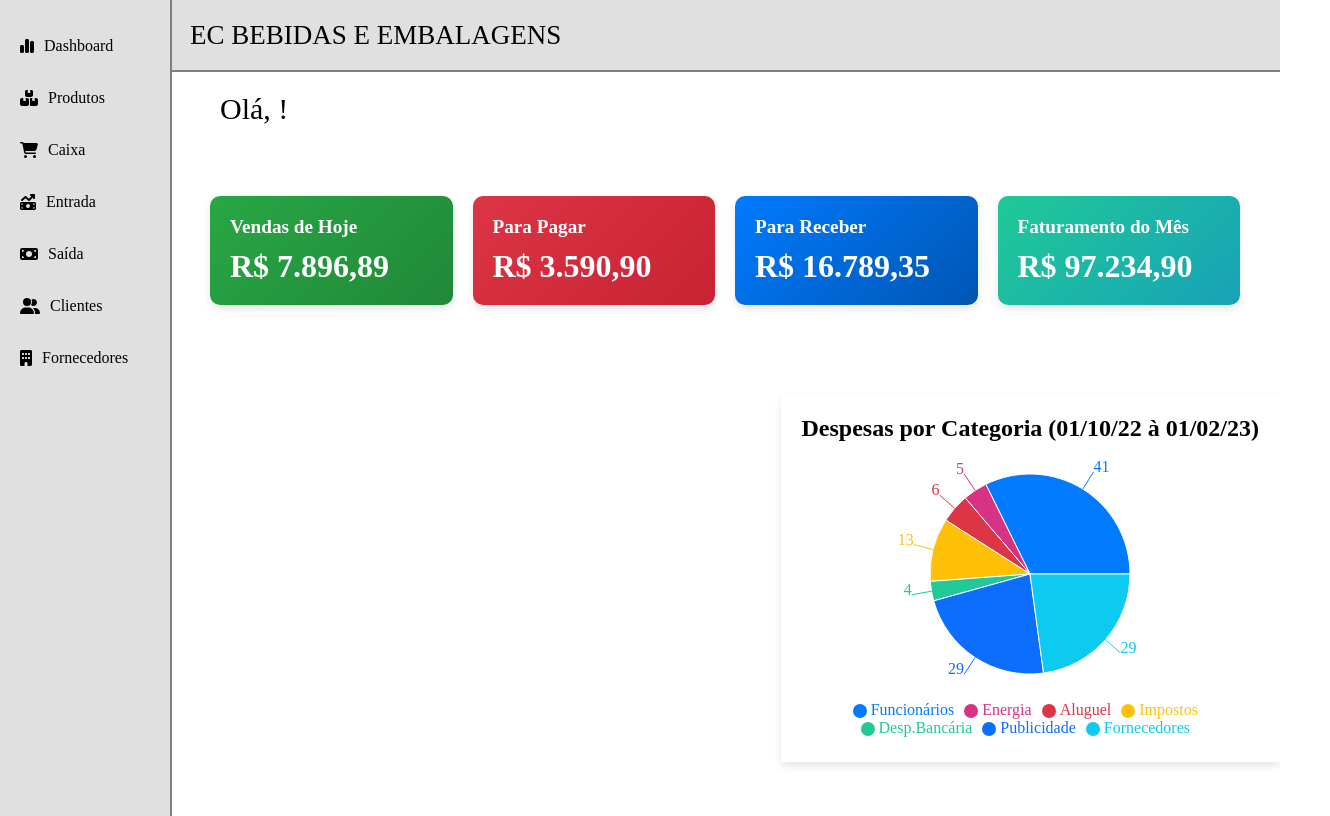
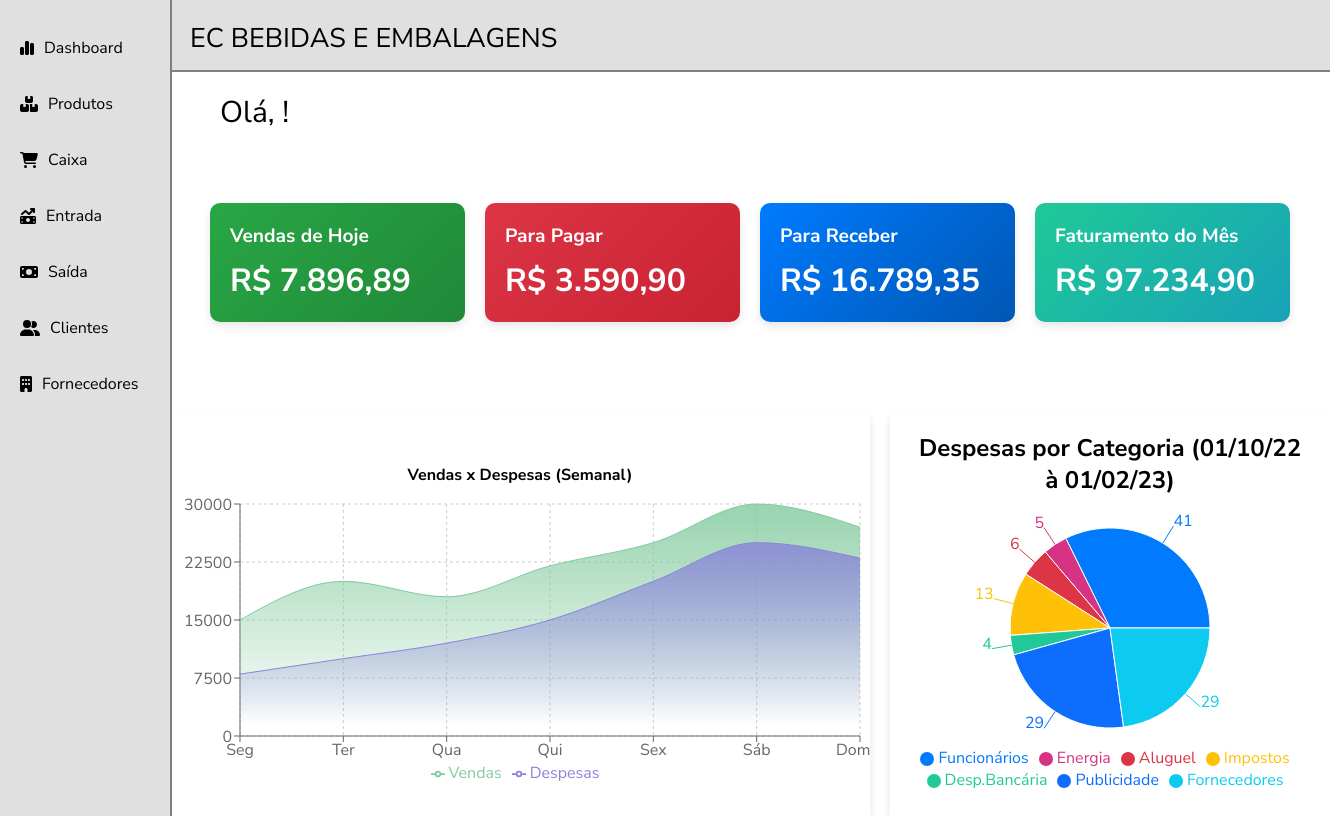
Before and after one commit to caualuk/ControleEstoque, a React (Create React App) app: page /home in a window 1280 px wide. Shown: the whole page, 1330 px wide, since content can reach past the window. Built offline with nearby package versions, Linux system fonts and the light colour scheme.

Commit message:
rotas e ajuste dashboard

```diff
--- a/src/App.js
+++ b/src/App.js
@@ -3,6 +3,8 @@ import { BrowserRouter as Router, Routes, Route } from 'react-router-dom';
 import { UserProvider } from './components/LoginPage/UserContext';
 import Login from './components/LoginPage/login.js';
 import Home from './components/Home/home.js';
+import Produtos from './components/Produtos/produtos.js';
+import './index.css'
 
 function App() {
     return (
@@ -11,6 +13,7 @@ function App() {
                 <Routes>
                     <Route path="/" element={<Login />} />
                     <Route path="/home" element={<Home />} />
+                    <Route path="/produtos" element={<Produtos />} />
                 </Routes>
             </Router>
         </UserProvider>
--- /dev/null
+++ b/src/components/DashBoard/graphics.js
@@ -0,0 +1,67 @@
+import React from "react";
+import {
+  AreaChart,
+  Area,
+  XAxis,
+  YAxis,
+  CartesianGrid,
+  Tooltip,
+  Legend,
+  ResponsiveContainer,
+} from "recharts";
+
+const data = [
+  { dia: "Seg", Vendas: 15000, Despesas: 8000 },
+  { dia: "Ter", Vendas: 20000, Despesas: 10000 },
+  { dia: "Qua", Vendas: 18000, Despesas: 12000 },
+  { dia: "Qui", Vendas: 22000, Despesas: 15000 },
+  { dia: "Sex", Vendas: 25000, Despesas: 20000 },
+  { dia: "Sáb", Vendas: 30000, Despesas: 25000 },
+  { dia: "Dom", Vendas: 27000, Despesas: 23000 },
+];
+
+const Graphic = () => (
+  <div style={{ width: 700, height: 300 }}>
+    <h3 style={{ fontSize: "1rem", marginBottom: "8px" }}>
+      Vendas x Despesas (Semanal)
+    </h3>
+    <ResponsiveContainer>
+      <AreaChart
+        data={data}
+        margin={{ top: 10, right: 10, left: 10, bottom: 10 }}
+      >
+        <defs>
+          <linearGradient id="colorVendas" x1="0" y1="0" x2="0" y2="1">
+            <stop offset="5%" stopColor="#82ca9d" stopOpacity={0.8} />
+            <stop offset="95%" stopColor="#82ca9d" stopOpacity={0} />
+          </linearGradient>
+          <linearGradient id="colorDespesas" x1="0" y1="0" x2="0" y2="1">
+            <stop offset="5%" stopColor="#8884d8" stopOpacity={0.8} />
+            <stop offset="95%" stopColor="#8884d8" stopOpacity={0} />
+          </linearGradient>
+        </defs>
+        <CartesianGrid strokeDasharray="3 3" />
+        <XAxis dataKey="dia" />
+        <YAxis />
+        <Tooltip />
+        <Legend />
+        <Area
+          type="monotone"
+          dataKey="Vendas"
+          stroke="#82ca9d"
+          fillOpacity={1}
+          fill="url(#colorVendas)"
+        />
+        <Area
+          type="monotone"
+          dataKey="Despesas"
+          stroke="#8884d8"
+          fillOpacity={1}
+          fill="url(#colorDespesas)"
+        />
+      </AreaChart>
+    </ResponsiveContainer>
+  </div>
+);
+
+export default Graphic;
--- a/src/components/Home/home.js
+++ b/src/components/Home/home.js
@@ -2,6 +2,7 @@ import React, { useContext } from "react";
 import NavbarLeft from "../NavbarLeft/navbarleft";
 import Header from "../Header/header.js";
 import Dashboard from "../DashBoard/dashboard.js";
+import Graphic from "../DashBoard/graphics.js";
 import styled from "styled-components";
 import { useUser } from "../LoginPage/UserContext.js";
 import './home.css';
@@ -75,11 +76,23 @@ export const Value = styled.div`
     font-weight: bold;
 `;
 
+const MainDashboard = styled.div`
+    display: flex;
+    gap: 20px;
+`
+
 const DashboardContent = styled.div`
     box-shadow: 0 4px 8px rgba(0, 0, 0, 0.1);
     padding: 20px;
-    margin-left: 55%;
     text-align: center;
+`
+
+const GraphicDashboard = styled.div`
+    box-shadow: 0 4px 8px rgba(0, 0, 0, 0.1);
+    text-align: center;
+    display: flex;
+    justify-content: center;
+    align-items: center;
 `
 
 function Home() {
@@ -114,9 +127,14 @@ function Home() {
                         </Card>
                     </Line>
                 </MainContent>
+                <MainDashboard>
+                <GraphicDashboard>
+                    <Graphic />
+                </GraphicDashboard>
                 <DashboardContent>
                     <Dashboard />
                 </DashboardContent>
+                </MainDashboard>
             </Content>
         </Container>
     );
--- a/src/components/NavbarLeft/navbarleft.js
+++ b/src/components/NavbarLeft/navbarleft.js
@@ -2,6 +2,7 @@ import React from "react";
 import styled from "styled-components";
 import { FontAwesomeIcon } from "@fortawesome/react-fontawesome";
 import { faChartSimple, faBoxesStacked, faMoneyBill, faMoneyBillTrendUp, faUserGroup, faBuilding, faCartShopping } from "@fortawesome/free-solid-svg-icons";
+import { Link } from "react-router-dom";
 
 const NavigationBar = styled.div`
     background-color: #E0E0E0;
@@ -12,10 +13,10 @@ const NavigationBar = styled.div`
     align-items: center;
     padding-top: 20px;
     border-right: 2px solid grey;
-    position: fixed; /* Fixa a navbar na tela */
-    top: 0; /* Alinha no topo da tela */
-    left: 0; /* Alinha à esquerda da tela */
-    z-index: 1000; /* Garante que a navbar fique acima de outros elementos */
+    position: fixed;
+    top: 0;
+    left: 0;
+    z-index: 1000;
 
     .nav-options {
         width: 130px;
@@ -28,6 +29,7 @@ const NavigationBar = styled.div`
         cursor: pointer;
         transition: all .4s ease;
         border-radius: 8px;
+        text-decoration: none;
     }
 
     .nav-options:hover {
@@ -39,34 +41,34 @@ const NavigationBar = styled.div`
 function NavbarLeft() {
     return (
         <NavigationBar>
-            <div className="nav-options">
+            <Link to="/home" className="nav-options">
                 <FontAwesomeIcon icon={faChartSimple} />
                 Dashboard
-            </div>
-            <div className="nav-options">
+            </Link>
+            <Link to="/produtos" className="nav-options">
                 <FontAwesomeIcon icon={faBoxesStacked} />
                 Produtos
-            </div>
-            <div className="nav-options">
+            </Link>
+            <Link to="/caixa" className="nav-options">
                 <FontAwesomeIcon icon={faCartShopping} />
                 Caixa
-            </div>
-            <div className="nav-options">
+            </Link>
+            <Link to="/entrada" className="nav-options">
                 <FontAwesomeIcon icon={faMoneyBillTrendUp} />
                 Entrada
-            </div>
-            <div className="nav-options">
+            </Link>
+            <Link to="/saida" className="nav-options">
                 <FontAwesomeIcon icon={faMoneyBill} />
                 Saída
-            </div>
-            <div className="nav-options">
+            </Link>
+            <Link to="/clientes" className="nav-options">
                 <FontAwesomeIcon icon={faUserGroup} />
                 Clientes
-            </div>
-            <div className="nav-options">
+            </Link>
+            <Link to="/fornecedores" className="nav-options">
                 <FontAwesomeIcon icon={faBuilding} />
                 Fornecedores
-            </div>
+            </Link>
         </NavigationBar>
     );
 }
--- /dev/null
+++ b/src/components/Produtos/produtos.js
@@ -0,0 +1,28 @@
+import NavbarLeft from "../NavbarLeft/navbarleft";
+import Header from "../Header/header";
+import styled from "styled-components";
+
+const Container = styled.div`
+    display: flex;
+    height: 100vh; /* Ocupa toda a altura da tela */
+`;
+
+const Content = styled.div`
+    margin-left: 170px; /* Largura da navbar */
+    flex: 1;
+    display: flex;
+    flex-direction: column;
+`;
+
+function Produtos(){
+    return(
+        <Container>
+            <NavbarLeft />
+            <Content>
+                <Header />
+            </Content>
+        </Container>
+    );
+}
+
+export default Produtos;
--- a/src/index.css
+++ b/src/index.css
@@ -1,8 +1,8 @@
+@import url('https://fonts.googleapis.com/css2?family=Nunito+Sans:ital,opsz,wght@0,6..12,200..1000;1,6..12,200..1000&display=swap');
+
 body {
   margin: 0;
-  font-family: -apple-system, BlinkMacSystemFont, 'Segoe UI', 'Roboto', 'Oxygen',
-    'Ubuntu', 'Cantarell', 'Fira Sans', 'Droid Sans', 'Helvetica Neue',
-    sans-serif;
+  font-family: "Nunito Sans", sans-serif;
   -webkit-font-smoothing: antialiased;
   -moz-osx-font-smoothing: grayscale;
 }
```
Also changed, not shown: src/components/AtalhosMain/atalhosmain.js (deleted, +0 -11 lines).
